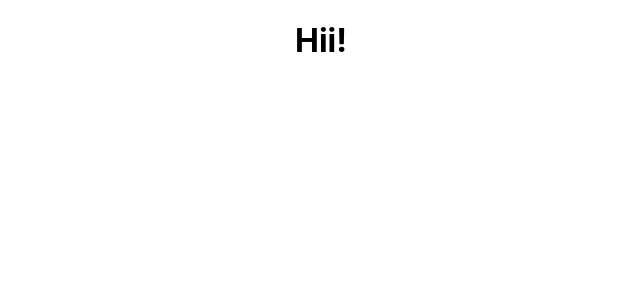
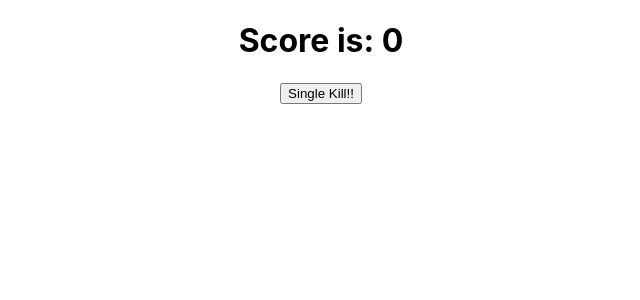
Before and after one commit to rohansethi1999430/Score_keeper, a React (Create React App) app: page / in a window 1280 px wide. Shown: the top 300 px of the page, without its empty margins (319-959 px from the left). Built offline with nearby package versions, Linux system fonts and the light colour scheme.

Commit message:
updating state using basic method

```diff
--- a/src/Score_keeper.js
+++ b/src/Score_keeper.js
@@ -1,13 +1,22 @@
 import React, { Component } from 'react'
 
-class Score_keeper extends Component{
-    constructor(props){
+class Score_keeper extends Component {
+    constructor(props) {
         super(props);
-        this.state={score:0}
+        this.state = { score: 0 }
+        this.singleKill = this.singleKill.bind(this);
     }
-    render(){
-        return(
-            <h1>Hii!</h1>
+    singleKill() {
+        this.setState({ score: this.state.score + 1 })
+    }
+    render() {
+        return (
+            <div>
+                <h1>
+                    Score is: {this.state.score}
+                </h1>
+                <button>Single Kill!!</button>
+            </div>
         )
     }
 }
```
